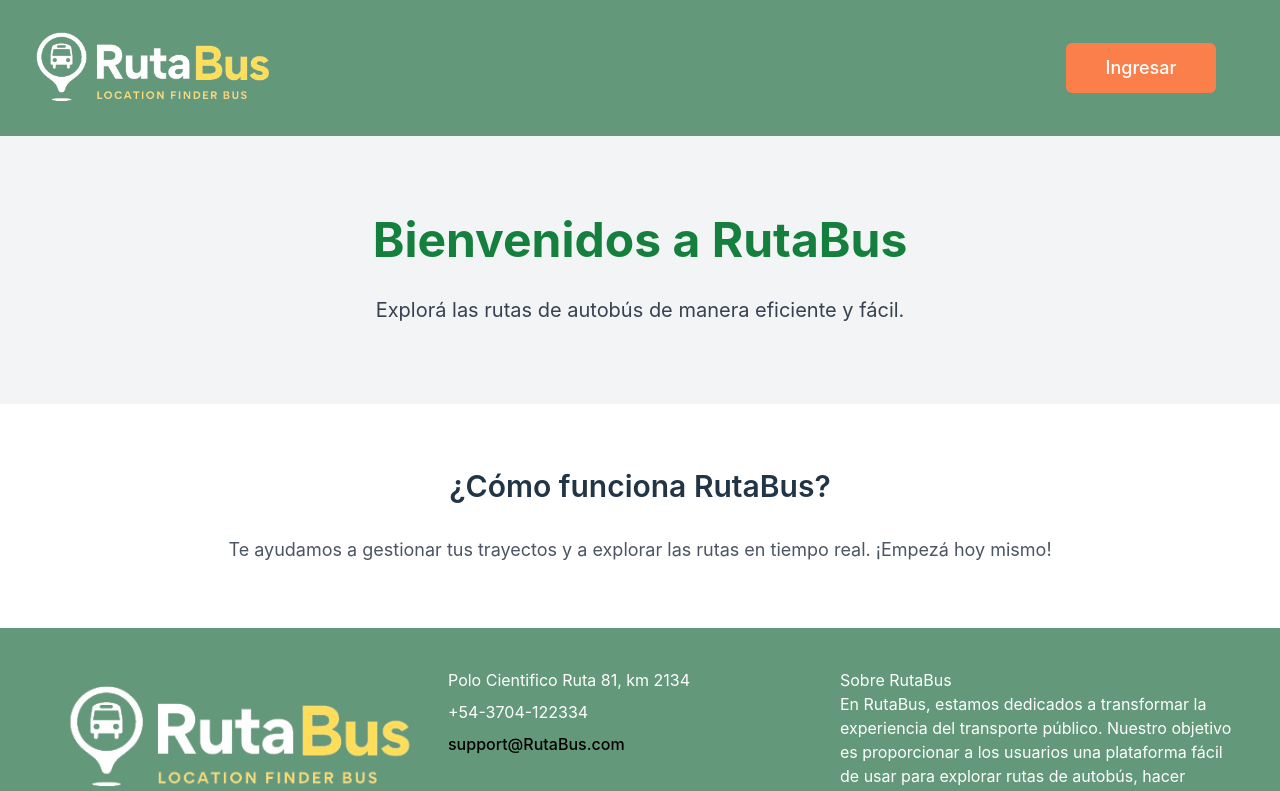
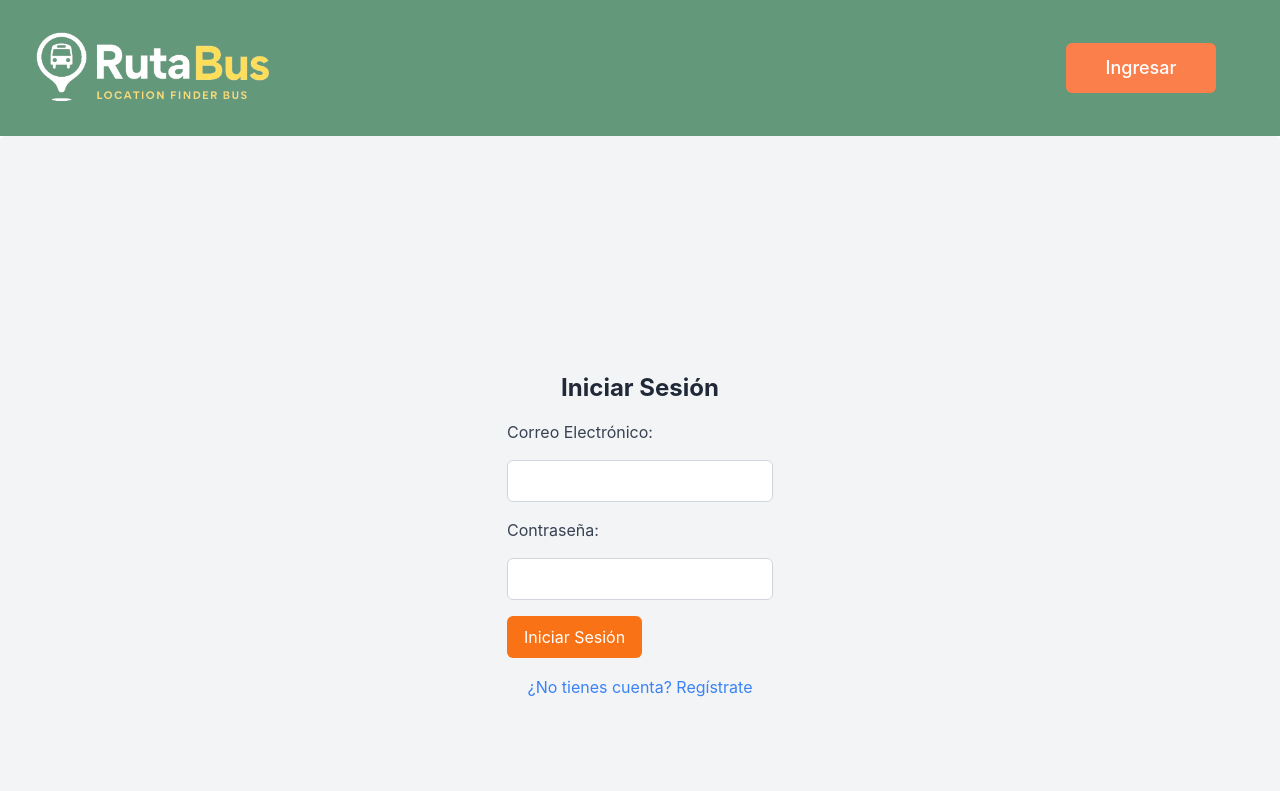
Before and after one commit to Proyecto-RutaBus/Proyecto-RutaBus, a React (Vite) app in the folder client_/: page /login in a window 1280 px wide. Shown: the top 791 px of the page. Built offline with nearby package versions, Linux system fonts and the light colour scheme; the HTML template or start-up script is replaced by a standard one.

Commit message:
se crearon las rutas

```diff
--- a/client_/package.json
+++ b/client_/package.json
@@ -11,7 +11,8 @@
   },
   "dependencies": {
     "react": "^18.3.1",
-    "react-dom": "^18.3.1"
+    "react-dom": "^18.3.1",
+    "react-router-dom": "^6.26.2"
   },
   "devDependencies": {
     "@eslint/js": "^9.9.0",
--- a/client_/src/App.jsx
+++ b/client_/src/App.jsx
@@ -1,23 +1,8 @@
-import { useState } from "react";
-import reactLogo from "./assets/react.svg";
-import viteLogo from "/vite.svg";
+import React from "react";
+import AppRouter from "./routes/AppRouter";
 import "./style.css";
-import Landing from "./views/Landing";
-import { ReclamosPeticiones } from "./views/ReclamosPeticiones";
 
-const App = () => {
-  return (
-    <div>
-      <Landing />
-    </div>
-  );
-};
-// function App() {
-//   return (
-//     <>
-//       <ReclamosPeticiones></ReclamosPeticiones>
-//     </>
-//   );
-// }
-
+function App() {
+  return <AppRouter />;
+}
 export default App;
--- a/client_/src/components/Footer.jsx
+++ b/client_/src/components/Footer.jsx
@@ -7,9 +7,9 @@ const Footer = () => {
         <div className="w-1/3">
           <img src="/assets/img/Logo-nav.png" alt="Logo" className="mb-4" />
           <p className="footer-links">
-            <a href="index.html" className="link-1 text-black">Home</a>
-            <a href="about.html" className="mx-4 text-black">About</a>
-            <a href="contacto.html" className='text-black'>Contact</a>
+            <a href="/" className="link-1 text-black">Home</a>
+            <a href="/about" className="mx-4 text-black">About</a>
+            <a href="/contact" className='text-black'>Contact</a>
           </p>
           <p className="footer-company-name">RutaBus ©2024</p>
         </div>
--- a/client_/src/components/Header.jsx
+++ b/client_/src/components/Header.jsx
@@ -14,7 +14,7 @@ const Header = () => {
           {!isLoggedIn && (
             <>
               <button id="loginBtn" className="bg-[#fa7f4b] h-[50px] w-[150px] rounded-md hover:bg-[#ffdf61]">
-                <a href="/Login" className="text-white text-lg">Ingresar</a>
+                <a href="/login" className="text-white text-lg">Ingresar</a>
               </button>
             </>
           )}
--- a/client_/src/routes/AppRouter.jsx
+++ b/client_/src/routes/AppRouter.jsx
@@ -0,0 +1,18 @@
+import React from "react";
+import { BrowserRouter, Routes, Route } from "react-router-dom";
+import  Landing  from '../views/Landing'
+import { ReclamosPeticiones } from '../views/ReclamosPeticiones'
+import { Login } from "../views/Login";
+
+const AppRouter = () => {
+    return (
+    <BrowserRouter>
+        <Routes>
+            <Route path="/" element={<Landing />} />
+            <Route path="/login" element={<Login /> } />
+            <Route path="/reclamos" element={<ReclamosPeticiones />} />
+        </Routes>
+    </BrowserRouter>
+    );
+};
+export default AppRouter;
--- a/client_/src/views/Login.jsx
+++ b/client_/src/views/Login.jsx
@@ -1,22 +1,78 @@
-const LoginForm = () => {
+import React, { useState } from "react";
+import Header from "../components/Header";
+import Footer from "../components/Footer";
+import "../style.css";
+// Login provicional, después lo hago lindo
+export const Login = () => {
+  const [isLogin, setIsLogin] = useState(true); // Estado para manejar el formulario activo
+
+  const toggleForm = () => {
+    setIsLogin(!isLogin);
+  };
+
+  const handleSubmit = (e) => {
+    e.preventDefault();
+    // Lógica para manejar el envío de formularios según el estado
+    alert(isLogin ? "Iniciar sesión" : "Registro");
+  };
+
   return (
-    <div className="max-w-md mx-auto bg-white p-6 rounded-lg shadow-md">
-      <h2 className="text-2xl font-bold mb-4">Iniciar Sesión</h2>
-      <form>
+    <div>
+      <Header />
+      <main className="flex flex-col justify-center items-center min-h-screen bg-gray-100 p-6 rounded-md shadow-md">
+        <h1 className="text-2xl font-bold text-gray-800 mb-4">
+          {isLogin ? "Iniciar Sesión" : "Registrarse"}
+        </h1>
+        <form onSubmit={handleSubmit} className="space-y-4">
+          {!isLogin && (
+            <>
+              <label htmlFor="nombre" className="block text-gray-700">
+                Nombre:
+              </label>
+              <input
+                type="text"
+                id="nombre"
+                name="nombre"
+                className="block w-full p-2 border border-gray-300 rounded-md"
+                required
+              />
+            </>
+          )}
+          <label htmlFor="email" className="block text-gray-700">
+            Correo Electrónico:
+          </label>
           <input
             type="email"
-          placeholder="Correo electrónico"
-          className="w-full p-2 border border-gray-300 rounded-lg mb-4"
+            id="email"
+            name="email"
+            className="block w-full p-2 border border-gray-300 rounded-md"
+            required
           />
+          <label htmlFor="password" className="block text-gray-700">
+            Contraseña:
+          </label>
           <input
             type="password"
-          placeholder="Contraseña"
-          className="w-full p-2 border border-gray-300 rounded-lg mb-4"
+            id="password"
+            name="password"
+            className="block w-full p-2 border border-gray-300 rounded-md"
+            required
           />
-        <button className="w-full bg-blue-500 text-white py-2 rounded-lg hover:bg-blue-600">
-          Iniciar Sesión
+          <button
+            type="submit"
+            className="bg-orange-500 text-white py-2 px-4 rounded-md hover:bg-orange-600"
+          >
+            {isLogin ? "Iniciar Sesión" : "Registrarse"}
           </button>
         </form>
+        <button
+          onClick={toggleForm}
+          className="mt-4 text-blue-500 hover:underline"
+        >
+          {isLogin ? "¿No tienes cuenta? Regístrate" : "¿Ya tienes cuenta? Inicia sesión"}
+        </button>
+      </main>
+      <Footer />
     </div>
   );
 };
--- a/client_/src/views/ReclamosPeticiones.jsx
+++ b/client_/src/views/ReclamosPeticiones.jsx
@@ -1,4 +1,6 @@
 import React, { useState } from "react";
+import Header from '../components/Header';
+import Footer from "../components/Footer";
 import "../style.css";
 
 export const ReclamosPeticiones = () => {
@@ -31,16 +33,7 @@ export const ReclamosPeticiones = () => {
 
   return (
     <div className="container mx-auto p-6">
-      <header className="mb-6">
-        <nav className="flex justify-between items-center bg-gray-800 p-4 rounded-md">
-          <a href="./index.html">
-            <img src="./assets/img/Logo-nav.png" className="w-32" alt="Logo" />
-          </a>
-          <button className="bg-orange-500 text-white py-2 px-4 rounded hover:bg-orange-600">
-            <a href="./index.html">Inicio</a>
-          </button>
-        </nav>
-      </header>
+      <Header /> {/* Se agregó el Header */}
       <main className="bg-gray-100 p-6 rounded-md shadow-md">
         <h1 className="text-2xl font-bold text-gray-800 mb-4">
           Formulario de Reclamos y Peticiones
@@ -140,6 +133,7 @@ export const ReclamosPeticiones = () => {
         {/* Notificación condicional */}
         {/* Aquí podrías usar estado para mostrar la notificación si es necesario */}
       </main>
+      <Footer /> {/* Se agregó el Footer */}
     </div>
   );
 };
```
Also changed, not shown: 1 other file (tests, documents, lock files or other folders). Lines whose indentation alone changed are shown as unchanged.
